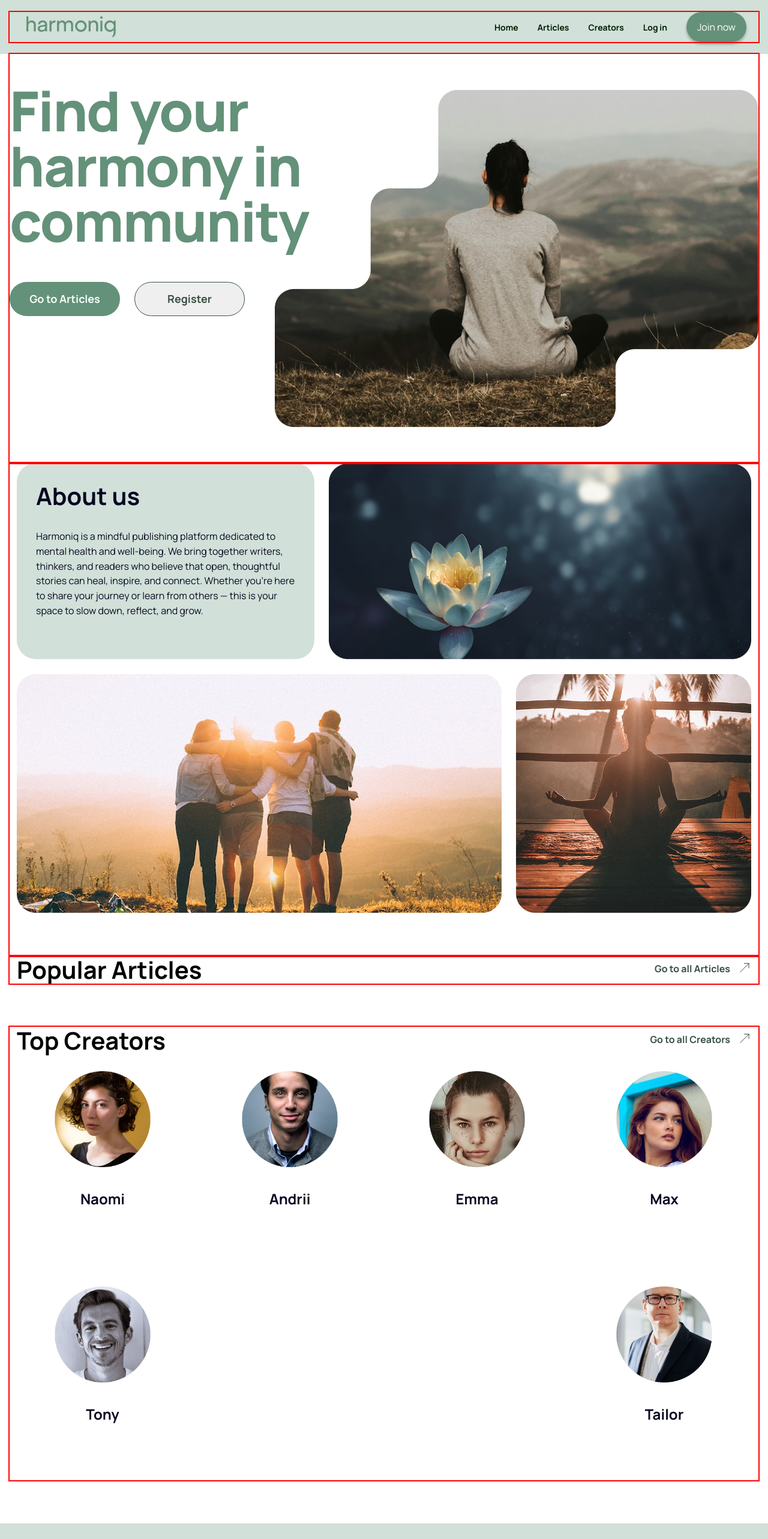
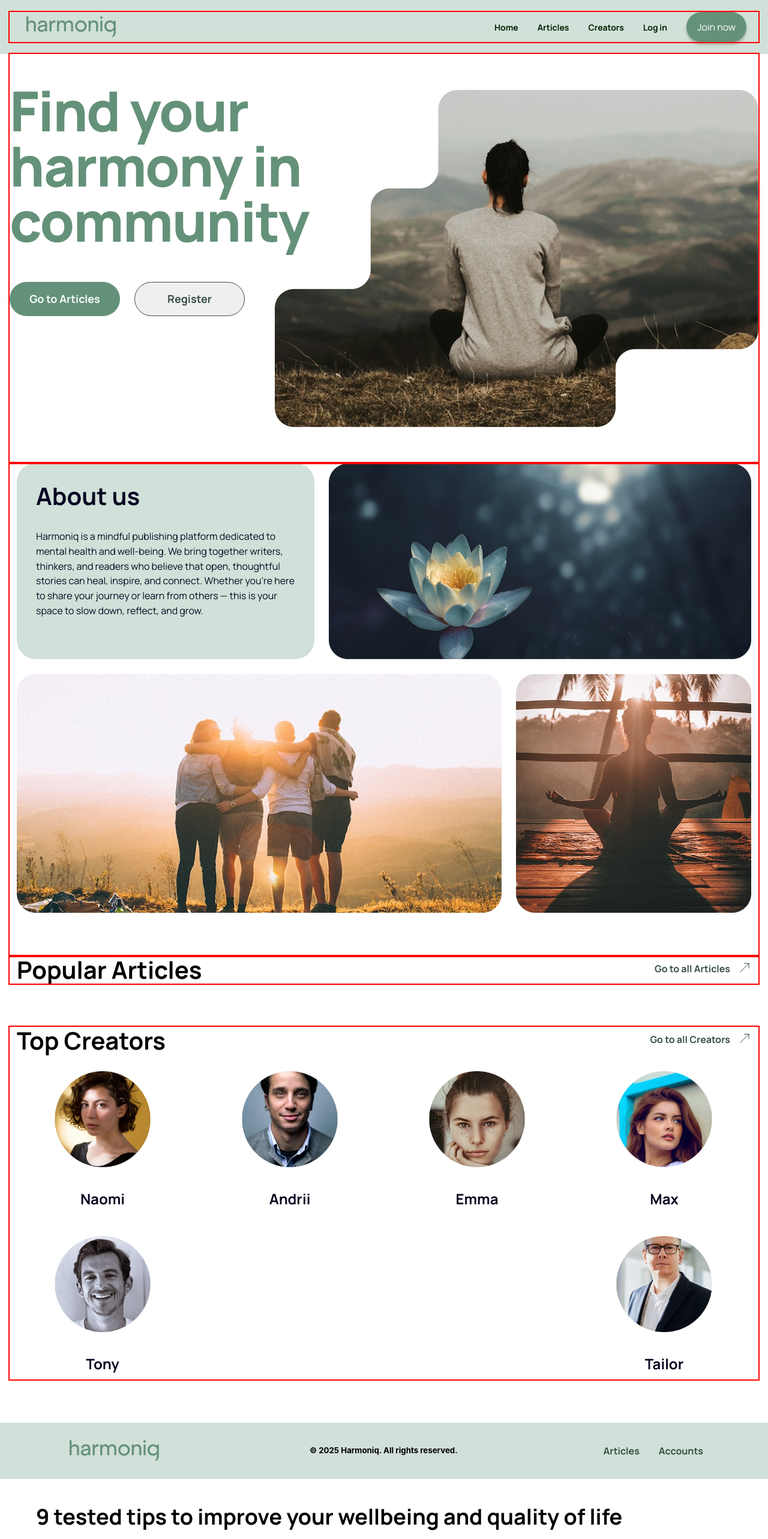
Before and after one commit to Tate-T/harmoniq-react, a React (Create React App) app: page / in a window 1280 px wide. Shown: the top 2566 px of the page at 60% size. Built offline with nearby package versions, Linux system fonts and the light colour scheme.

Commit message:
height change

```diff
--- a/src/pages/Authors/Authors.module.css
+++ b/src/pages/Authors/Authors.module.css
@@ -28,7 +28,6 @@
 
 .authorsItem {
     width: 162px;
-    height: 221px;
     padding-left: 8px;
     padding-right: 8px;
 
@@ -76,7 +75,6 @@
 
     .authorsItem {
         width: 286px;
-        height: 335px;
         padding: 12px;
 }
 
@@ -119,7 +117,6 @@
 
     .authorsItem {
         width: 286px;
-        height: 335px;
     }
 
 
```
